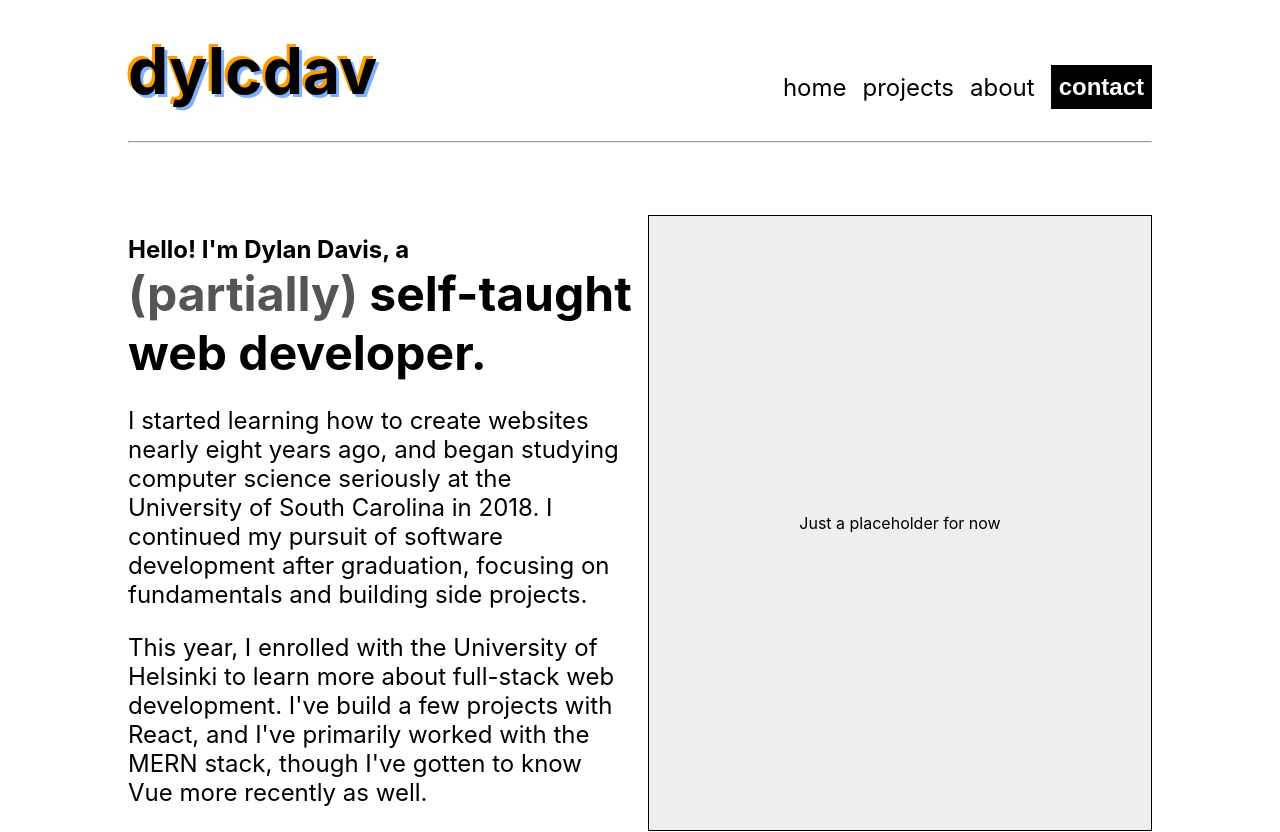
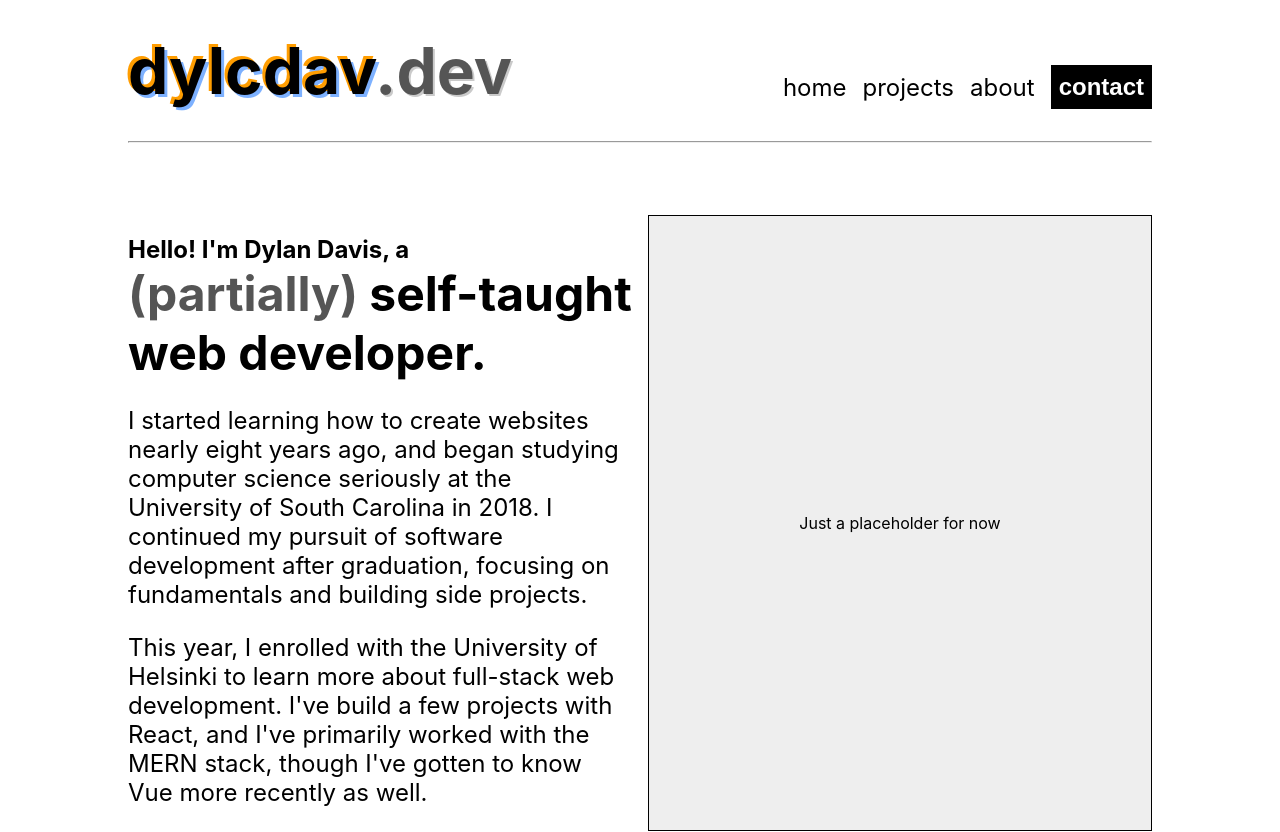
Before and after one commit to dylancdavis/portfolio-site, a React (Create React App) app: page / in a window 1280 px wide. Shown: the top 832 px of the page. Built offline with nearby package versions, Linux system fonts and the light colour scheme.

Commit message:
Add text shadow for .dev in title

```diff
--- a/src/App.css
+++ b/src/App.css
@@ -11,6 +11,10 @@ header {
   align-items: flex-end;
 }
 
+.invertable {
+  text-shadow: var(--shadow-size-neg) var(--shadow-size-neg) rgb(255, 157, 0), var(--shadow-size) var(--shadow-size) rgb(125, 177, 255);
+}
+
 .invertable:hover {
   text-shadow: var(--shadow-size-neg) var(--shadow-size-neg) rgb(125, 177, 255), var(--shadow-size) var(--shadow-size) rgb(255, 157, 0);
 }
@@ -19,7 +23,10 @@ h1 {
   margin: 0px;
   cursor: default;
   font-size: 64px;
-  text-shadow: var(--shadow-size-neg) var(--shadow-size-neg) rgb(255, 157, 0), var(--shadow-size) var(--shadow-size) rgb(125, 177, 255);
+}
+
+h1 .muted {
+  text-shadow: 2px 2px rgb(202, 202, 202);
 }
 
 nav {
--- a/src/App.js
+++ b/src/App.js
@@ -13,6 +13,7 @@ function App() {
             <span className="invertable">d</span>
             <span className="invertable">a</span>
             <span className="invertable">v</span>
+            <span className="muted">.dev</span>
           </h1>
         </div>
         <nav>
```
